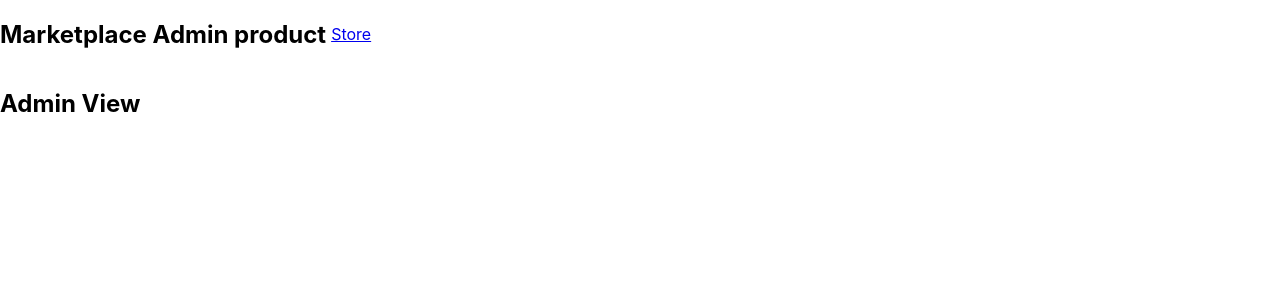
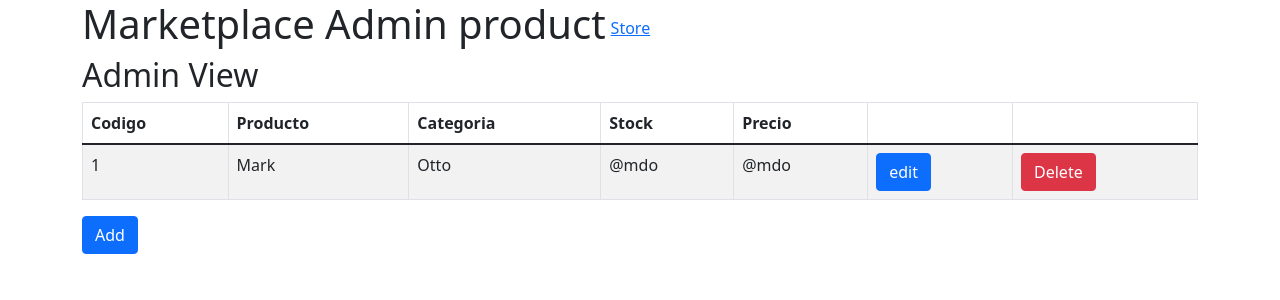
Before and after one commit to anpelodo/MarketPlace-react-ciclo4, a React (Create React App) app: page /admin in a window 1280 px wide. Shown: the top 300 px of the page. Built offline with nearby package versions, Linux system fonts and the light colour scheme.

Commit message:
Avance maquetacion vista admin

```diff
--- a/package.json
+++ b/package.json
@@ -6,7 +6,9 @@
     "@testing-library/jest-dom": "^5.11.4",
     "@testing-library/react": "^11.1.0",
     "@testing-library/user-event": "^12.1.10",
+    "bootstrap": "5.1.3",
     "react": "^17.0.2",
+    "react-bootstrap": "^2.0.2",
     "react-dom": "^17.0.2",
     "react-router-dom": "5.3.0",
     "react-scripts": "4.0.3",
--- a/src/index.js
+++ b/src/index.js
@@ -2,6 +2,7 @@ import React from "react";
 import ReactDOM from "react-dom";
 import "./index.scss";
 import App from "./App";
+import 'bootstrap/dist/css/bootstrap.min.css';
 
 ReactDOM.render(
   <React.StrictMode>
--- a/src/modules/admin/AdminView.js
+++ b/src/modules/admin/AdminView.js
@@ -1,11 +1,47 @@
 import React from "react";
 import AdminHeader from "./components/AdminHeader";
+import Table from 'react-bootstrap/Table';
+// import Button from "@restart/ui/esm/Button";
+
+import  ModalEdit from './components/ModalEdit';
+import ModalAdd from './components/ModalAdd';
+import ModalDelete from './components/ModalDelete';
+
 
 export default function AdminView() {
   return (
     <div>
-      <AdminHeader />
-      <h2>Admin View</h2>
+      <div className="container">
+        <AdminHeader />
+        <h2>Admin View</h2>
+        <Table striped bordered hover>
+          <thead>
+            <tr>
+              <th>Codigo</th>
+              <th>Producto</th>
+              <th>Categoria</th>
+              <th>Stock</th>
+              <th>Precio</th>
+              <th>  </th>
+              <th> </th>
+            </tr>
+          </thead>
+          <tbody>
+            <tr>
+              <td>1</td>
+              <td>Mark</td>
+              <td>Otto</td>
+              <td>@mdo</td>
+              <td>@mdo</td>
+              <td><ModalEdit  /></td>
+              <td><ModalDelete /></td>
+            </tr>
+          </tbody>
+        </Table>
+        <ModalAdd />
+
+
+      </div>
     </div>
   );
 }
--- /dev/null
+++ b/src/modules/admin/components/ModalAdd.js
@@ -0,0 +1,81 @@
+import React from "react";
+import Modal from 'react-bootstrap/Modal'
+import Button from 'react-bootstrap/Button'
+import Form from 'react-bootstrap/Form'
+import { useState } from "react";
+
+
+export default function ModalAdd() {
+
+    const [show, setShow] = useState(false);
+
+    const handleClose = () => setShow(false);
+    const handleShow = () => setShow(true);
+
+    return (
+      <>
+        <Button variant="primary" onClick={handleShow}>
+          Add
+        </Button>
+
+        <Modal scrollable = {true} show={show} onHide={handleClose}>
+          <Modal.Header closeButton>
+            <Modal.Title>Agregar Producto</Modal.Title>
+          </Modal.Header>
+          <Modal.Body >
+          <Form>
+              <Form.Group className="mb-3" controlId="formBasicCodigo">
+                <Form.Label>Codigo</Form.Label>
+                <Form.Control type="text" placeholder="Codigo" />
+              </Form.Group>
+
+              <Form.Group className="mb-3" controlId="formBasicNombre">
+                <Form.Label>Nombre del producto</Form.Label>
+                <Form.Control type="text" placeholder="Nombre del producto" />
+              </Form.Group>
+
+              <Form.Group className="mb-3" controlId="formBasicPrecio">
+                <Form.Label>Precio</Form.Label>
+                <Form.Control type="number" placeholder="Precio" />
+              </Form.Group>
+
+              <Form.Group className="mb-3" controlId="formBasicCategoria">
+                <Form.Label>Categoria</Form.Label>
+                <Form.Control type="text" placeholder="Categoria" />
+              </Form.Group>
+
+              <Form.Group className="mb-3" controlId="formBasicStock">
+                <Form.Label>Stock</Form.Label>
+                <Form.Control type="number" placeholder="Stock" />
+              </Form.Group>
+
+              <Form.Group className="mb-3" controlId="formBasicImagen">
+                <Form.Label>Añadir imagen</Form.Label>
+                <Form.Control type="file" placeholder="Añadir imagen" />
+              </Form.Group>
+
+              <Form.Group className="mb-3" controlId="formBasicDescripcion">
+                <Form.Label>Descripción</Form.Label>
+                <Form.Control type="text" placeholder="Descipcion" />
+              </Form.Group>
+
+
+              <Button variant="primary" type="submit">
+                Submit
+              </Button>
+            </Form>
+
+
+          </Modal.Body>
+          <Modal.Footer>
+            <Button variant="secondary" onClick={handleClose}>
+              Close
+            </Button>
+            <Button variant="primary" onClick={handleClose}>
+              Save Changes
+            </Button>
+          </Modal.Footer>
+        </Modal>
+      </>
+    );
+  }
--- /dev/null
+++ b/src/modules/admin/components/ModalDelete.js
@@ -0,0 +1,35 @@
+import React from "react";
+import Modal from 'react-bootstrap/Modal'
+import Button from 'react-bootstrap/Button'
+
+import { useState } from "react";
+
+export default function ModalDelete() {
+    const [show, setShow] = useState(false);
+
+    const handleClose = () => setShow(false);
+    const handleShow = () => setShow(true);
+
+    return (
+      <>
+        <Button variant="danger" onClick={handleShow}>
+          Delete
+        </Button>
+
+        <Modal show={show} onHide={handleClose}>
+          <Modal.Header closeButton>
+            <Modal.Title>Eliminar Producto</Modal.Title>
+          </Modal.Header>
+          <Modal.Body>¿Desea eliminar este producto?</Modal.Body>
+          <Modal.Footer>
+            <Button variant="secondary" onClick={handleClose}>
+              Cancelar
+            </Button>
+            <Button variant="primary" onClick={handleClose}>
+              Eliminar
+            </Button>
+          </Modal.Footer>
+        </Modal>
+      </>
+    );
+  }
--- /dev/null
+++ b/src/modules/admin/components/ModalEdit.js
@@ -0,0 +1,81 @@
+import React from "react";
+import Modal from 'react-bootstrap/Modal'
+import Button from 'react-bootstrap/Button'
+import Form from 'react-bootstrap/Form'
+import { useState } from "react";
+
+
+export default function ModalEdit() {
+
+    const [show, setShow] = useState(false);
+
+    const handleClose = () => setShow(false);
+    const handleShow = () => setShow(true);
+
+    return (
+      <>
+        <Button variant="primary" onClick={handleShow}>
+          edit
+        </Button>
+
+        <Modal scrollable = {true} show={show} onHide={handleClose}>
+          <Modal.Header closeButton>
+            <Modal.Title>Editar Producto</Modal.Title>
+          </Modal.Header>
+          <Modal.Body >
+          <Form>
+              <Form.Group className="mb-3" controlId="formBasicCodigo">
+                <Form.Label>Codigo</Form.Label>
+                <Form.Control type="text" placeholder="Codigo" />
+              </Form.Group>
+
+              <Form.Group className="mb-3" controlId="formBasicNombre">
+                <Form.Label>Nombre del producto</Form.Label>
+                <Form.Control type="text" placeholder="Nombre del producto" />
+              </Form.Group>
+
+              <Form.Group className="mb-3" controlId="formBasicPrecio">
+                <Form.Label>Precio</Form.Label>
+                <Form.Control type="number" placeholder="Precio" />
+              </Form.Group>
+
+              <Form.Group className="mb-3" controlId="formBasicCategoria">
+                <Form.Label>Categoria</Form.Label>
+                <Form.Control type="text" placeholder="Categoria" />
+              </Form.Group>
+
+              <Form.Group className="mb-3" controlId="formBasicStock">
+                <Form.Label>Stock</Form.Label>
+                <Form.Control type="number" placeholder="Stock" />
+              </Form.Group>
+
+              <Form.Group className="mb-3" controlId="formBasicImagen">
+                <Form.Label>Añadir imagen</Form.Label>
+                <Form.Control type="file" placeholder="Añadir imagen" />
+              </Form.Group>
+
+              <Form.Group className="mb-3" controlId="formBasicDescripcion">
+                <Form.Label>Descripción</Form.Label>
+                <Form.Control type="text" placeholder="Descipcion" />
+              </Form.Group>
+
+
+              <Button variant="primary" type="submit">
+                Submit
+              </Button>
+            </Form>
+
+
+          </Modal.Body>
+          <Modal.Footer>
+            <Button variant="secondary" onClick={handleClose}>
+              Close
+            </Button>
+            <Button variant="primary" onClick={handleClose}>
+              Save Changes
+            </Button>
+          </Modal.Footer>
+        </Modal>
+      </>
+    );
+  }
```
Also changed, not shown: 1 other file (tests, documents, lock files or other folders).
